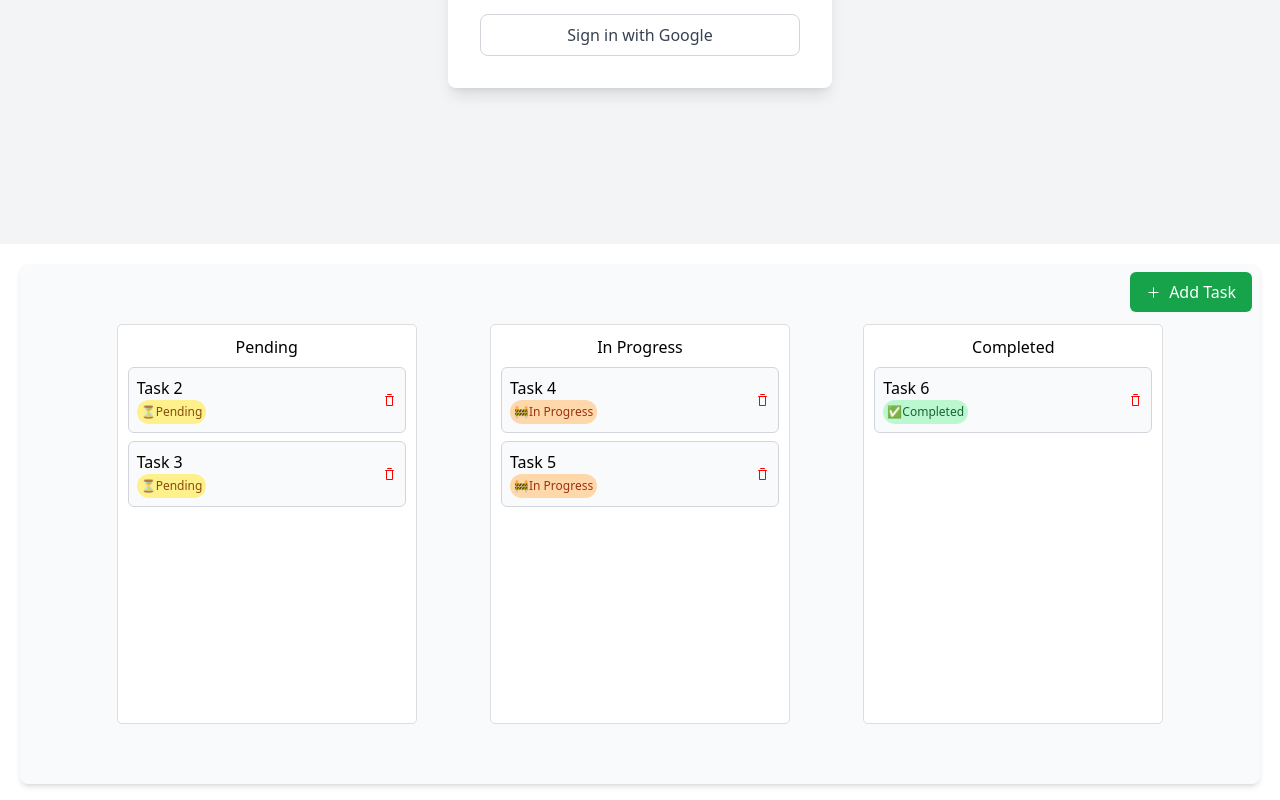
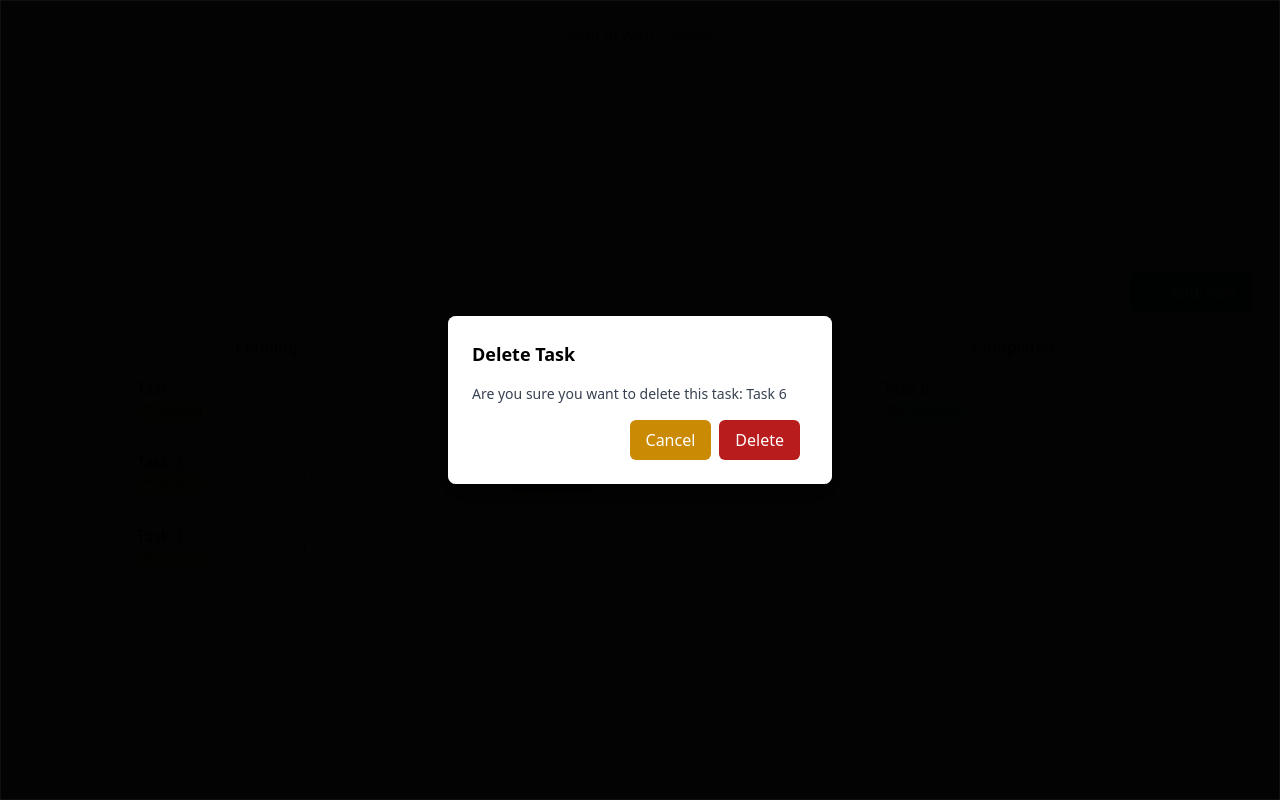
Before and after one commit to DheelaPyjama/affworld-assignment, a React (Vite) app in the folder frontend/: page / in a window 1280 px wide. Both pictures are taken after a click on the icon 389 px from the left and 1756 px from the top of the page. Shown: the part 1356-2156 px from the top of the page. Built offline with nearby package versions, Linux system fonts and the light colour scheme.

Commit message:
delete modal

```diff
--- a/frontend/src/components/Column.jsx
+++ b/frontend/src/components/Column.jsx
@@ -28,6 +28,7 @@ const Column = ({ title, tasks, moveTask, columnId }) => {
       }}
     >
       <h3 style={{ textAlign: 'center' }}>{title}</h3>
+
       {tasks.map((task) => (
         <Task key={task.id} task={task} columnId={columnId} moveTask={moveTask} />
       ))}
--- a/frontend/src/components/Task.jsx
+++ b/frontend/src/components/Task.jsx
@@ -2,15 +2,12 @@ import React, { useContext } from 'react'
 import { useDrag } from 'react-dnd'
 import { TrashIcon } from '@radix-ui/react-icons'
 import { BoardContext } from '../contexts/BoardContext'
+import DeleteTaskModal from './modals/DeleteTaskModal'
 import clsx from 'clsx'
 import Pill from './Pill'
 
 const Task = ({ task, columnId }) => {
-  const { deleteTask } = useContext(BoardContext)
-
-  const handleClick = (task) => {
-    deleteTask(task)
-  }
+  const { isDeleteModal, setIsDeleteModal } = useContext(BoardContext)
 
   const [{ isDragging }, drag] = useDrag(() => ({
     type: 'TASK',
@@ -35,7 +32,8 @@ const Task = ({ task, columnId }) => {
         <span>{task.name}</span>
         <Pill status={task.status} />
       </div>
-      <TrashIcon color='red' onClick={() => handleClick(task)} className='cursor-pointer' />
+      <TrashIcon color='red' onClick={() => setIsDeleteModal(true)} className='cursor-pointer' />
+      {isDeleteModal && <DeleteTaskModal task={task} />}
     </div>
   )
 }
--- a/frontend/src/components/modals/AddTaskModal.jsx
+++ b/frontend/src/components/modals/AddTaskModal.jsx
@@ -10,7 +10,7 @@ const AddTaskModal = () => {
   const handleAddTask = () => {
     const task = {
       id: uuidv4(),
-      taskName: formState.taskName,
+      name: formState.taskName,
       status: formState.status
     }
 
--- /dev/null
+++ b/frontend/src/components/modals/DeleteTaskModal.jsx
@@ -0,0 +1,51 @@
+import React, { useContext, useState } from 'react'
+import { BoardContext } from '../../contexts/BoardContext'
+import { Dialog, DialogTitle } from '@headlessui/react'
+
+const DeleteTaskModal = ({ task }) => {
+  const { isDeleteModal, closeDeleteModal, deleteTask } = useContext(BoardContext)
+
+  const handleDeleteTask = () => {
+    deleteTask(task)
+    closeDeleteModal()
+  }
+
+  return (
+    <div className='relative'>
+      <Dialog
+        open={isDeleteModal}
+        onClose={closeDeleteModal}
+        className='fixed inset-0 z-10 flex items-center justify-center bg-black bg-opacity-50'
+      >
+        <div className='bg-white rounded-lg p-6 max-w-sm w-full shadow-lg'>
+          <DialogTitle className='text-lg font-bold mb-4'>Delete Task</DialogTitle>
+          <form>
+            <div className='mb-4'>
+              <p className='block text-sm font-medium text-gray-700'>
+                Are you sure you want to delete this task: {task?.name}
+              </p>
+            </div>
+            <div className='flex justify-end'>
+              <button
+                type='button'
+                className='mr-2 px-4 py-2 bg-yellow-600 text-white rounded-md'
+                onClick={closeDeleteModal}
+              >
+                Cancel
+              </button>
+              <button
+                type='button'
+                className='mr-2 px-4 py-2 bg-red-700 text-white rounded-md'
+                onClick={handleDeleteTask}
+              >
+                Delete
+              </button>
+            </div>
+          </form>
+        </div>
+      </Dialog>
+    </div>
+  )
+}
+
+export default DeleteTaskModal
--- a/frontend/src/contexts/BoardContext.jsx
+++ b/frontend/src/contexts/BoardContext.jsx
@@ -5,9 +5,12 @@ export const BoardContext = createContext()
 
 const BoardProvider = ({ children }) => {
   const [tasks, setTasks] = useState(BoardData)
-  const [isModalOpen, setIsModalOpen] = useState(false)
-  const openModal = () => setIsModalOpen(true)
-  const closeModal = () => setIsModalOpen(false)
+  const [isAddModal, setIsAddModal] = useState(false)
+  const [isDeleteModal, setIsDeleteModal] = useState(false)
+  const openAddModal = () => setIsAddModal(true)
+  const closeAddModal = () => setIsAddModal(false)
+  const openDeleteModal = () => setIsDeleteModal(true)
+  const closeDeleteModal = () => setIsDeleteModal(false)
 
   const moveTask = (task, from, to) => {
     setTasks((prev) => {
@@ -36,14 +39,27 @@ const BoardProvider = ({ children }) => {
     setTasks((prev) => {
       return {
         ...prev,
-        [task.status]: task
+        [task.status]: [...prev[task.status], task]
       }
     })
   }
 
   return (
     <BoardContext.Provider
-      value={{ tasks, isModalOpen, setIsModalOpen, openModal, closeModal, moveTask, deleteTask, addTask }}
+      value={{
+        tasks,
+        isAddModal,
+        isDeleteModal,
+        setIsAddModal,
+        setIsDeleteModal,
+        openAddModal,
+        openDeleteModal,
+        closeAddModal,
+        closeDeleteModal,
+        moveTask,
+        deleteTask,
+        addTask
+      }}
     >
       {children}
     </BoardContext.Provider>
```
